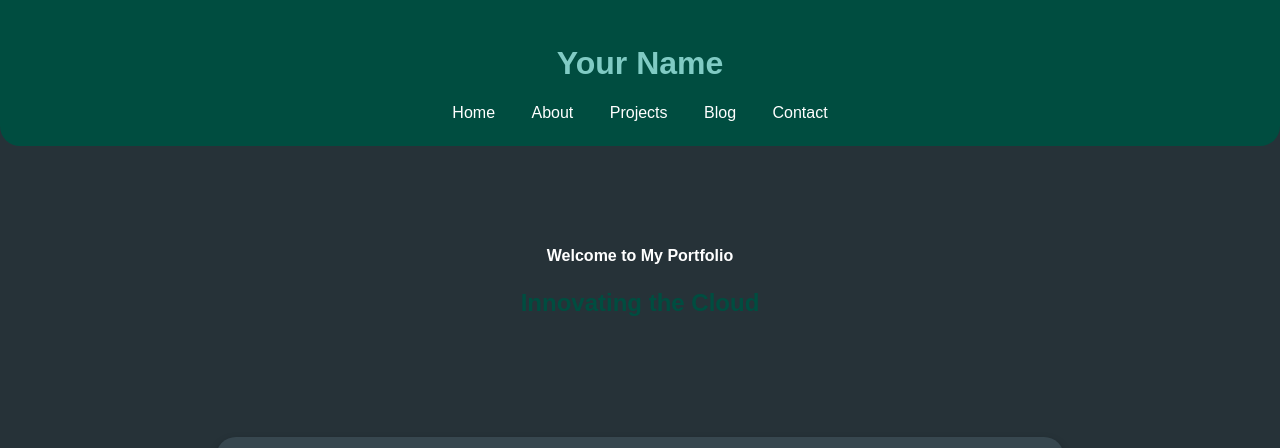
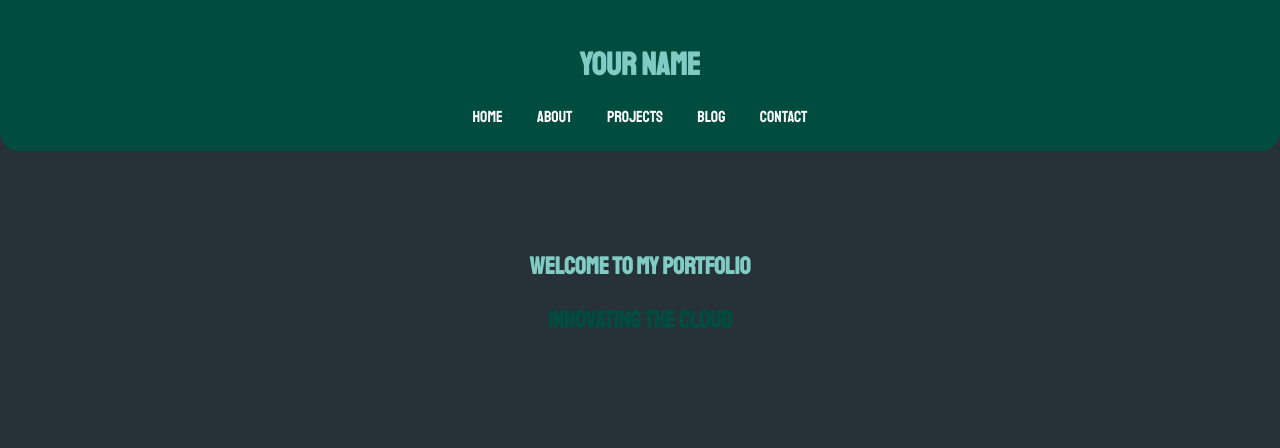
Before and after one commit to Ridlock9090/ridlock9090.github.io, a plain HTML site: page index.html in a window 1280 px wide. Shown: the top 448 px of the page. Drawn offline with Linux system fonts and the light colour scheme.

Commit message:
Update index.html
stenciled look

```diff
--- a/index.html
+++ b/index.html
@@ -5,6 +5,7 @@
   <meta name="viewport" content="width=device-width, initial-scale=1.0">
   <title>My Portfolio</title>
   <link rel="stylesheet" href="index.css">
+  <link rel="stylesheet" href="https://fonts.googleapis.com/css2?family=Staatliches&display=swap">
 </head>
 <body>
   <header>
@@ -19,7 +20,7 @@
   </header>
 
   <section class="hero" id="home">
-    <h4>Welcome to My Portfolio</h4>
+    <h2>Welcome to My Portfolio</h2>
     <p>Innovating the Cloud</p>
   </section>
 
```
